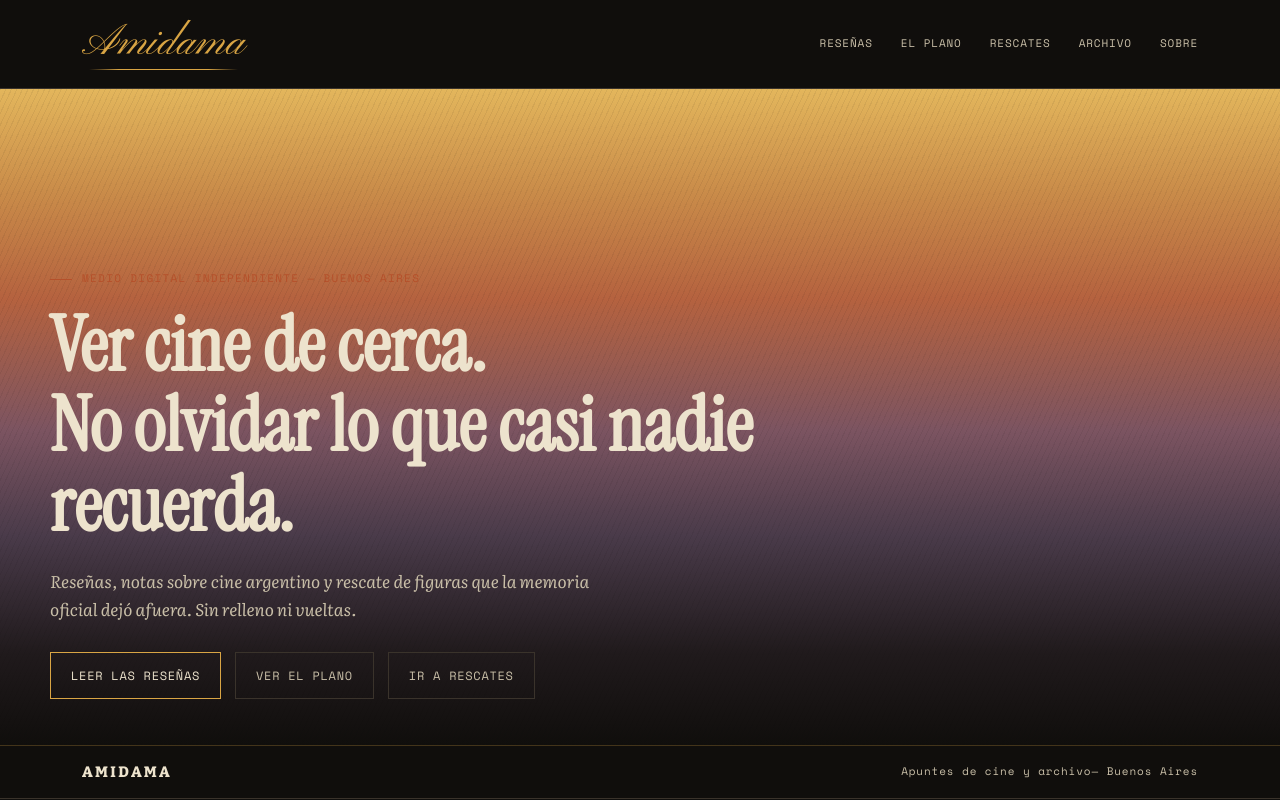
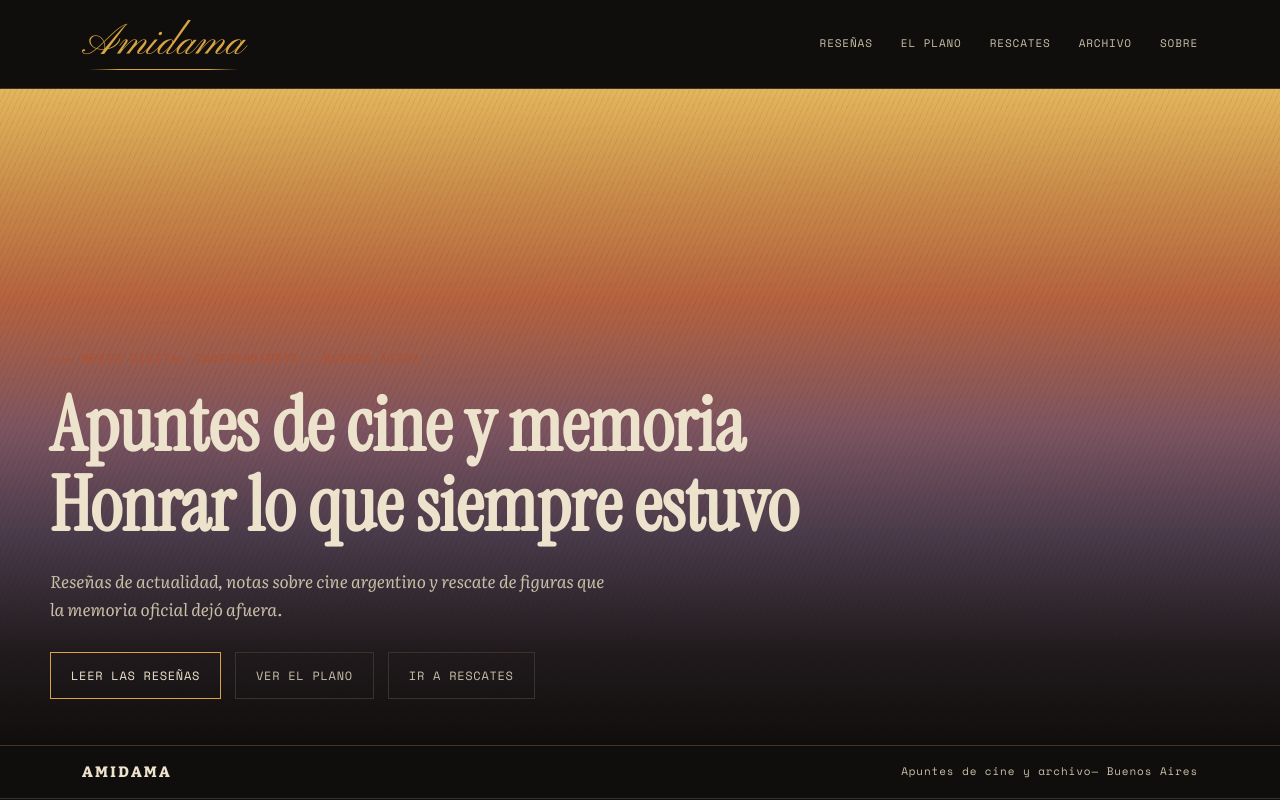
Before and after one commit to franconovo2001-code/amidama, an Eleventy site: page src/index.njk in a window 1280 px wide. Shown: the top 800 px of the page. Built offline with nearby package versions, Linux system fonts and the light colour scheme; Eleventy itself is replaced by a stand-in of ours; files that its build step writes are made by us from their sources.

Commit message:
Update index.njk

```diff
--- a/src/index.njk
+++ b/src/index.njk
@@ -1,6 +1,6 @@
 ---
 layout: base.njk
-title: Amidama — Ver cine de cerca
+title: Amidama — Apuntes de cine y memoria
 ---
 {% set latestResena = collections.resenas[0] %}
 {% set latestPlano = collections.planoDelDia[0] %}
@@ -13,8 +13,8 @@ title: Amidama — Ver cine de cerca
     <div class="light-sweep"></div>
     <div class="wrap hero-content">
       <div class="hero-eyebrow">Medio digital independiente — Buenos Aires</div>
-      <h1 class="hero-title">Ver cine de cerca.<br>No olvidar lo que casi nadie recuerda.</h1>
-      <p class="hero-dek">Reseñas, notas sobre cine argentino y rescate de figuras que la memoria oficial dejó afuera. Sin relleno ni vueltas.</p>
+      <h1 class="hero-title">Apuntes de cine y memoria<br>Honrar lo que siempre estuvo</h1>
+      <p class="hero-dek">Reseñas de actualidad, notas sobre cine argentino y rescate de figuras que la memoria oficial dejó afuera.</p>
       <div class="cta-row">
         <a class="btn" href="/resenas/">Leer las reseñas</a>
         {% if latestPlano %}<a class="btn ghost" href="{{ latestPlano.url }}">Ver el plano</a>{% endif %}
```
